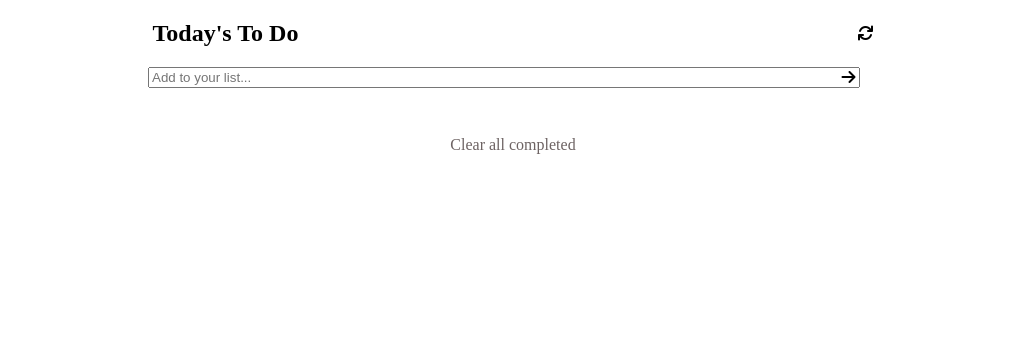
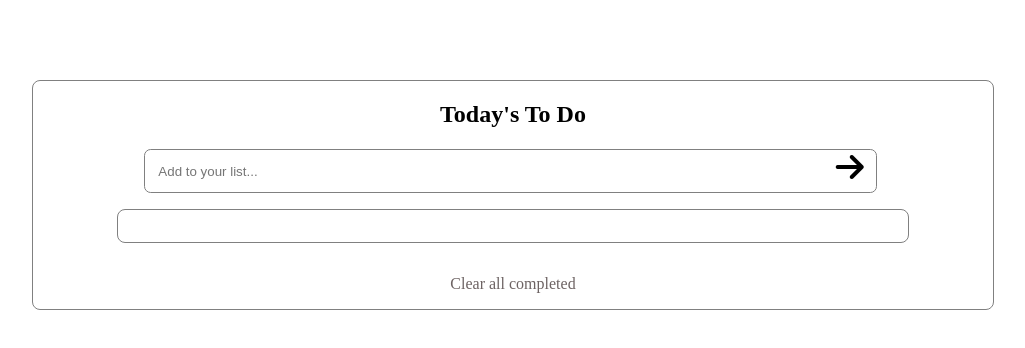
Before and after one commit to yigitm/todo-list, a website built with webpack: page src/index.html in a window 1280 px wide. Shown: the whole page, without its empty margins (127-1152 px from the left). Built offline with nearby package versions, Linux system fonts and the light colour scheme.

Commit message:
Add page style

```diff
--- a/src/index.html
+++ b/src/index.html
@@ -17,12 +17,11 @@
     <main>
       <section class="todo-head">
         <h1>Today's To Do</h1>
-        <i class="fas fa-sync fa-1x"></i>
       </section>
 
       <section class="todo-list">
         <input type="text" id="task-input" placeholder="Add to your list..." />
-        <i id="create-task" class="arrow fas fa-arrow-right"></i>
+        <i id="create-task" class="arrow fas fa-arrow-right fa-2x"></i>
         <ul></ul>
       </section>
       <input type="hidden" name="" />
--- a/src/modules/ui.js
+++ b/src/modules/ui.js
@@ -9,7 +9,6 @@ const UI = (() => {
 
   const updateCrossLine = (eTarget) => {
     const status = eTarget.nextElementSibling;
-    console.log('dfgh');
     if (status.style.textDecoration === 'line-through') {
       status.style.textDecoration = 'none';
       return false;
@@ -71,8 +70,8 @@ const UI = (() => {
   const keyEvent = (span) => {
     span.addEventListener('keypress', (e) => {
       if (e.key === 'Enter') {
+        e.preventDefault();
         span.nextElementSibling.classList = 'fas fa-ellipsis-v fa-1x';
-        e.preventDefault();
         span.contentEditable = false;
         Edit.descriptionValue(span);
         span.style.backgroundColor = null;
--- a/src/style.css
+++ b/src/style.css
@@ -11,11 +11,21 @@ main,
 }
 
 main {
+  width: 75%;
+  margin: 5rem auto;
   flex-direction: column;
+  border: 1px solid grey;
+  border-radius: 0.5em;
+}
+
+input {
+  margin-left: 2em;
+  padding: 1em;
 }
 
 ul {
   display: flex;
+  padding: 1em;
   flex-direction: column;
   gap: 1em;
 }
@@ -27,7 +37,16 @@ ul li {
 
 .check-box,
 ul li {
+  padding: 1em;
   margin-right: 1em;
+}
+
+main,
+ul,
+ul li,
+input {
+  border: 1px solid grey;
+  border-radius: 0.5em;
 }
 
 .arrow {
```
